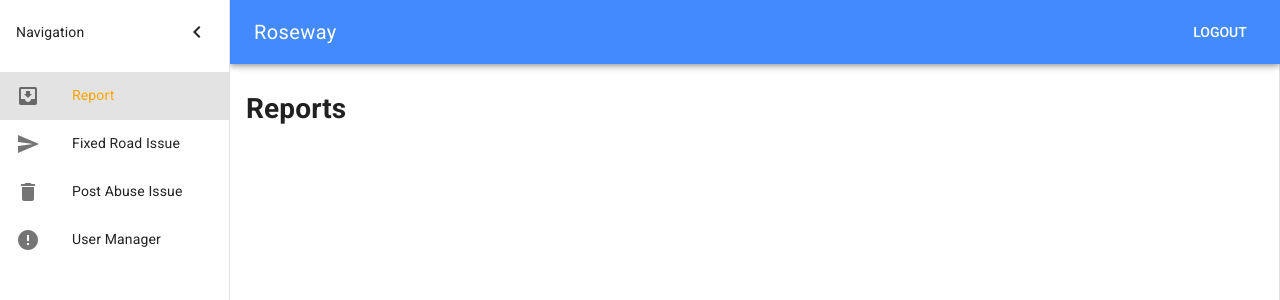
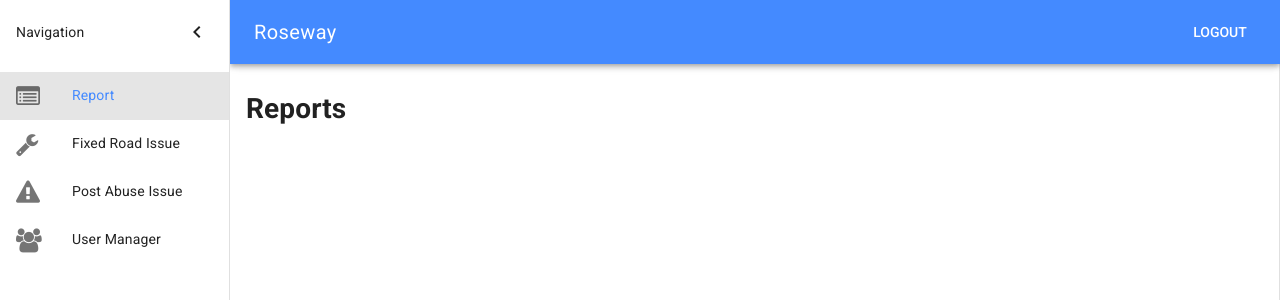
Before and after one commit to td0/roseway, a Vue app: page /#/reports in a window 1280 px wide. Shown: the top 300 px of the page. Built offline with nearby package versions, Linux system fonts and the light colour scheme; no server answers; sample sign-in values are in the browser's storage; what vuefire would draw is missing.

Commit message:
change navigation icon

```diff
--- a/src/App.vue
+++ b/src/App.vue
@@ -1,6 +1,7 @@
 <template>
   <div id="app">
     <link rel="stylesheet" href="//fonts.googleapis.com/css?family=Roboto:400,500,700,400italic|Material+Icons"/>
+    <link rel="stylesheet" href="https://cdnjs.cloudflare.com/ajax/libs/font-awesome/4.7.0/css/font-awesome.min.css">
     <router-view/>
   </div>
 </template>
--- a/src/pages/Main.vue
+++ b/src/pages/Main.vue
@@ -24,25 +24,23 @@
 
         <md-list>
           <md-list-item to="/reports">
-            <md-icon>move_to_inbox</md-icon>
+            <md-icon class="fa fa-list-alt"></md-icon>
             <span class="md-list-item-text">Report</span>
           </md-list-item>
-
           <md-list-item to="/fixed-issues">
-            <md-icon>send</md-icon>
+            <md-icon class="fa fa-wrench"></md-icon>
             <span class="md-list-item-text">Fixed Road Issue</span>
           </md-list-item>
-
           <md-list-item to="/abuse-issues">
-            <md-icon>delete</md-icon>
+            <md-icon class="fa fa-exclamation-triangle"></md-icon>
             <span class="md-list-item-text">Post Abuse Issue</span>
           </md-list-item>
-
           <md-list-item to="/users">
-            <md-icon>error</md-icon>
+            <md-icon class="fa fa-users"></md-icon>
             <span class="md-list-item-text">User Manager</span>
           </md-list-item>
         </md-list>
+
       </md-app-drawer>
 
       <md-app-content>
@@ -99,9 +97,15 @@ export default {
     max-width: calc(100vw - 125px);
   }
   .router-link-active {
-    background-color: #E0E0E0E0;
-    .md-list-item-text {
-      color: rgb(256,165,0);
+    background-color: rgba(0,0,0,.1);
+    // .md-list-item-text {
+    //   color: rgb(256,165,0);
+    // }
+  }
+
+  .fa {
+    svg {
+      fill:red;
     }
   }
 </style>
```
